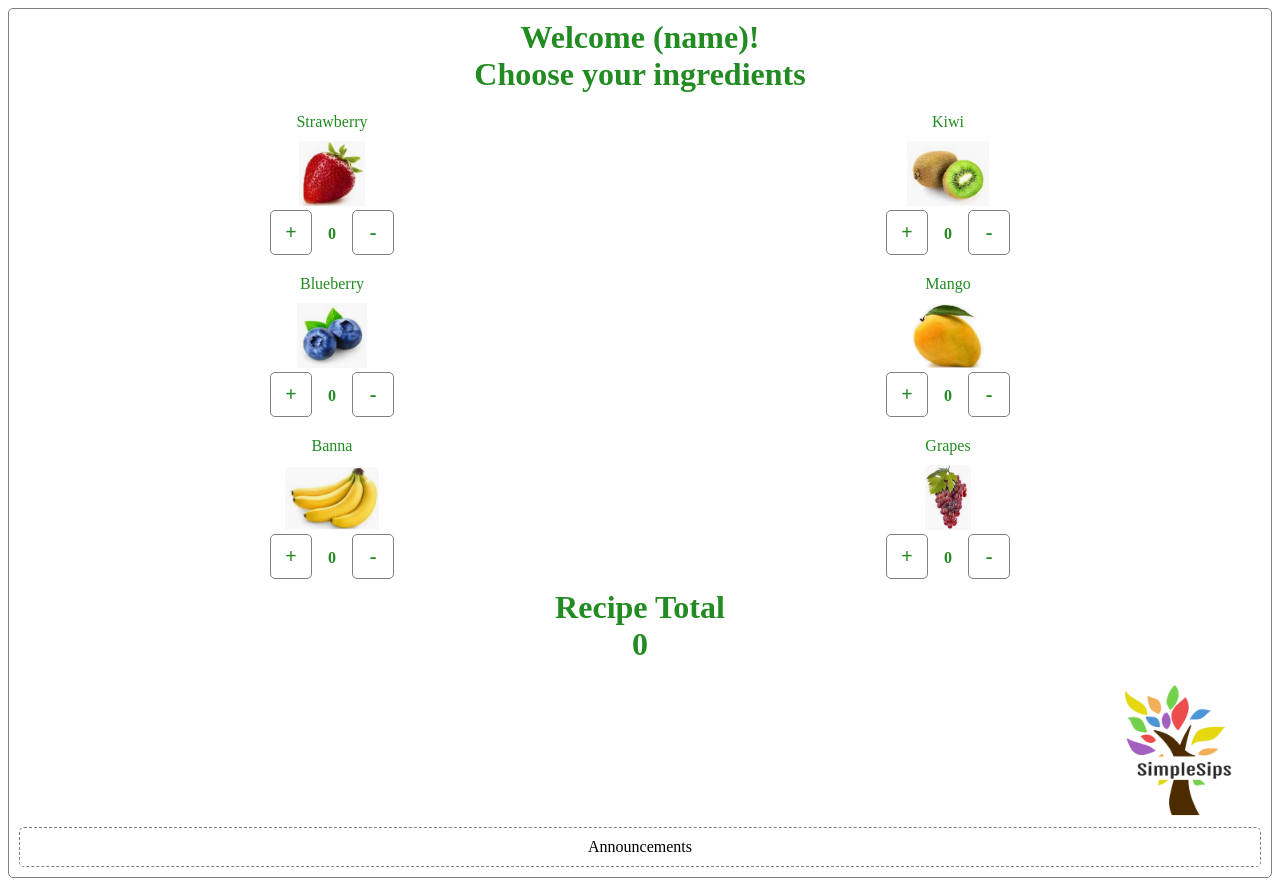
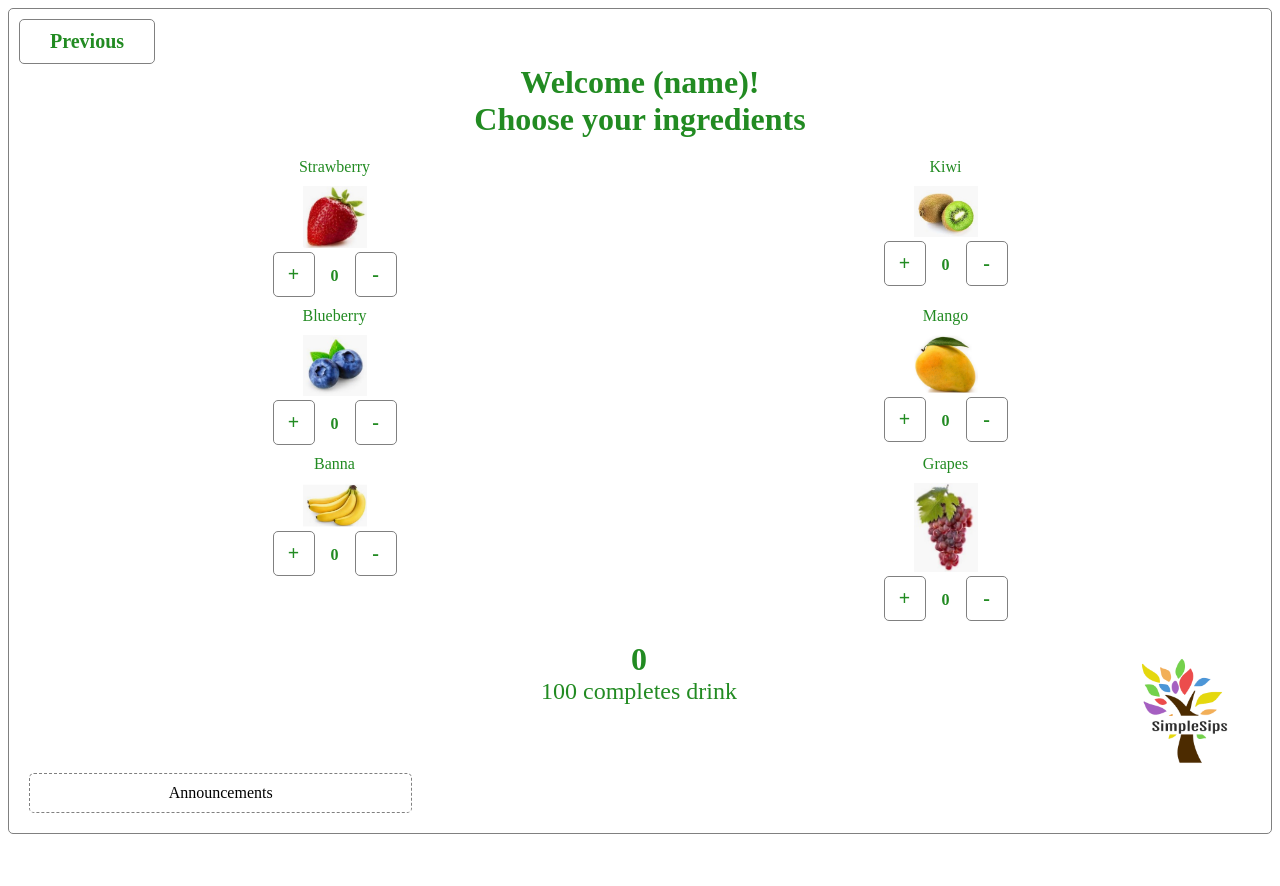
Before and after one commit to mukmalone/SimpleSips, a React (Create React App) app in the folder gui/: page /buildDrink in a window 1280 px wide. After the commit the page ends 842 px from the top, so only its background shows below. Built offline with nearby package versions, Linux system fonts and the light colour scheme.

Commit message:
Added order summary and navigation

```diff
--- a/gui/src/components/App.js
+++ b/gui/src/components/App.js
@@ -3,6 +3,7 @@ import { Router, Route, Switch } from 'react-router-dom';
 import history from '../history';
 import StartScreen from './screens/StartScreen'
 import BuildDrinkScreen from './screens/BuildDrinkScreen';
+import OrderSummaryScreen from './screens/OrderSummaryScreen';
 import MetaMask from './MetaMask'
 
 class App extends React.Component {
@@ -13,6 +14,7 @@ class App extends React.Component {
                     <Switch>
                         <Route path="/" exact component={StartScreen} />
                         <Route path="/buildDrink" exact component={BuildDrinkScreen} />
+                        <Route path="/orderSummary" exact component={OrderSummaryScreen} />
                         <Route path="/metaMask" exact component={MetaMask} />
                     </Switch>
                 </Router>
--- a/gui/src/components/DrinkGauge.js
+++ b/gui/src/components/DrinkGauge.js
@@ -5,8 +5,8 @@ class DrinkGauge extends React.Component {
     render() {
         return (
             <div>
-                <h1>Recipe Total</h1>
                 <h1>{this.props.recipeTotal}</h1>
+                <h2>100 completes drink</h2>
             </div>
         );
     }
--- a/gui/src/components/screens/BuildDrinkScreen.js
+++ b/gui/src/components/screens/BuildDrinkScreen.js
@@ -5,56 +5,50 @@ import Announcements from '../Announcements';
 import Logo from '../Logo';
 import IngredientControl from '../IngredientControl';
 import DrinkGauge from '../DrinkGauge';
+import history from '../../history';
 
 class BuildDrinkScreen extends React.Component {
-    state = {
-        recipeTotal: 0,
-        ingredientOneTotal: 0,
-        ingredientTwoTotal: 0,
-        incredientThreeTotal: 0,
-        ingredientFourTotal: 0,
-        ingredientFiveTotal: 0,
-        ingredientSixTotal: 0
-    };
 
-    incrementRecipeTotal = (ingredientTotal, item) => {
-        console.log(ingredientTotal + " " + item);
-        if (item = "grid-item1") {
-            this.setState({ ingredientOneTotal: ingredientTotal });
-        } else if (item = "grid-item2") {
-            this.setState({ ingredientTwoTotal: ingredientTotal });
-        } else if (item = "grid-item3") {
-            this.setState({ ingredientThreeTotal: ingredientTotal });
-        } else if (item = "grid-item4") {
-            this.setState({ ingredientFourTotal: ingredientTotal });
-        } else if (item = "grid-item5") {
-            this.setState({ ingredientFiveTotal: ingredientTotal });
-        } else if (item = "grid-item6") {
-            this.setState({ ingredientSixTotal: ingredientTotal });
+    previousScreen() {
+        history.push('/');
+    }
+    nextScreen() {
+        history.push('/ordersummary');
+    }
+    renderDrinkStatus() {
+        if (this.props.recipeTotal === 100) {
+            return <div className="navigation-button" onClick={this.nextScreen}>Next</div>;
+        } else {
+            return (<DrinkGauge recipeTotal={this.props.recipeTotal} />);
         }
-        let recipeTotal = this.state.ingredientOneTotal + this.state.ingredientTwoTotal + this.state.incredientThreeTotal + this.state.ingredientFourTotal + this.state.ingredientFiveTotal + this.state.ingredientSixTotal;
-        console.log(recipeTotal);
-        console.log(this.state);
-        this.setState({ recipeTotal });
     }
 
     render() {
         return (
             <div className="body">
+                <div className="navigation-button" onClick={this.previousScreen}>Previous</div>
                 <h1>Welcome (name)!</h1>
                 <h1>Choose your ingredients</h1>
 
                 <div className="grid-container">
-                    <IngredientControl recipeTotal={this.state.recipeTotal} class="ingredientOne" src={require('../images/strawberry.jpg')} id="Strawberry" onIncrement={this.incrementRecipeTotal} />
-                    <IngredientControl recipeTotal={this.state.recipeTotal} class="ingredientTwo" src={require('../images/kiwi.jpg')} id="Kiwi" onIncrement={this.incrementRecipeTotal} />
-                    <IngredientControl recipeTotal={this.state.recipeTotal} class="ingredientThree" src={require('../images/blueberry.jpg')} id="Blueberry" onIncrement={this.incrementRecipeTotal} />
-                    <IngredientControl recipeTotal={this.state.recipeTotal} class="ingredientFour" src={require('../images/mango.jpg')} id="Mango" onIncrement={this.incrementRecipeTotal} />
-                    <IngredientControl recipeTotal={this.state.recipeTotal} class="ingredientFive" src={require('../images/banna.jpg')} id="Banna" onIncrement={this.incrementRecipeTotal} />
-                    <IngredientControl recipeTotal={this.state.recipeTotal} class="ingredientSix" src={require('../images/grapes.jpg')} id="Grapes" onIncrement={this.incrementRecipeTotal} />
+                    <IngredientControl class="ingredientOne" src={require('../images/strawberry.jpg')} id="Strawberry" />
+                    <IngredientControl class="ingredientTwo" src={require('../images/kiwi.jpg')} id="Kiwi" />
+                    <IngredientControl class="ingredientThree" src={require('../images/blueberry.jpg')} id="Blueberry" />
+                    <IngredientControl class="ingredientFour" src={require('../images/mango.jpg')} id="Mango" />
+                    <IngredientControl class="ingredientFive" src={require('../images/banna.jpg')} id="Banna" />
+                    <IngredientControl class="ingredientSix" src={require('../images/grapes.jpg')} id="Grapes" />
                 </div>
-                <DrinkGauge recipeTotal={this.props.recipeTotal} />
-                <Logo />
-                <Announcements />
+                <div className="grid-container">
+                    <div className="grid-status">
+                        {this.renderDrinkStatus()}
+                    </div>
+                    <div className="grid-logo">
+                        <Logo />
+                    </div>
+                    <div className="grid-announcements">
+                        <Announcements />
+                    </div>
+                </div>
             </div>
         );
     }
--- /dev/null
+++ b/gui/src/components/screens/OrderSummaryScreen.js
@@ -0,0 +1,47 @@
+import React from 'react';
+import { connect } from 'react-redux';
+import Announcements from '../Announcements';
+import Logo from '../Logo';
+import '../style.css';
+import history from '../../history';
+
+
+class OrderSummary extends React.Component {
+    previousScreen() {
+        history.push('/builddrink');
+    }
+
+    render() {
+
+        return (
+            <div className="body">
+                <div className="navigation-button" onClick={this.previousScreen}>Previous</div>
+                <div>Ingredient One: {this.props.ingredientOne}</div>
+                <div>Ingredient Two: {this.props.ingredientTwo}</div>
+                <div>Ingredient Three: {this.props.ingredientThree}</div>
+                <div>Ingredient Four: {this.props.ingredientFour}</div>
+                <div>Ingredient Five: {this.props.ingredientFive}</div>
+                <div>Ingredient Six: {this.props.ingredientSix}</div>
+                <div className="grid-logo">
+                    <Logo />
+                </div>
+                <div className="grid-announcements">
+                    <Announcements />
+                </div>
+            </div>
+        );
+    }
+}
+
+const mapStateToProps = state => {
+    return {
+        ingredientOne: state.drink.ingredientOne,
+        ingredientTwo: state.drink.ingredientTwo,
+        ingredientThree: state.drink.ingredientThree,
+        ingredientFour: state.drink.ingredientFour,
+        ingredientFive: state.drink.ingredientFive,
+        ingredientSix: state.drink.ingredientSix
+    }
+}
+
+export default connect(mapStateToProps, { })(OrderSummary);
--- a/gui/src/components/screens/StartScreen.js
+++ b/gui/src/components/screens/StartScreen.js
@@ -2,8 +2,12 @@ import React from 'react';
 import '../style.css';
 import Announcements from '../Announcements';
 import Logo from '../Logo';
+import history from '../../history';
 
 class StartScreen extends React.Component {
+    nextScreen() {
+        history.push('/builddrink');
+    }
     render() {
         return (
             <div className="body">
@@ -12,8 +16,15 @@ class StartScreen extends React.Component {
                     <img className="pictures" alt="Drink 1" src={require('../images/drink-1.jpg')}></img>
                     <img className="pictures" alt="Drink 2" src={require('../images/drink-2.jpg')}></img>
                 </div>
-                <Logo />
-                <Announcements />
+                <div className="start-navigation">
+                    <div className="navigation-button" onClick={this.nextScreen}>Next</div>
+                </div>
+                <div className="grid-logo">
+                    <Logo />
+                </div>
+                <div className="grid-announcements">
+                    <Announcements />
+                </div>
             </div>
         );
     }
--- a/gui/src/components/style.css
+++ b/gui/src/components/style.css
@@ -15,6 +15,12 @@ h1{
     margin:0px;
     font-weight:700;
 }
+h2 {
+    color: forestgreen;
+    text-align: center;
+    margin:0px;
+    font-weight: 400;
+}
 
 .picture-box {
     text-align:center;
@@ -23,18 +29,18 @@ h1{
 
 .pictures {
     display: inline-block;
-    height: 60vh;
-    width: auto;
+    width: 15vw;
+    height: auto;
 }
 
 .logo-box{
     text-align:right;
 }
 
-.logo{
-    display:inline-block;
-    height:20vh;
-    width:auto;
+.logo {
+    display: inline-block;
+    width: 10vw;
+    height: auto;
 }
 
 .announcements{
@@ -49,7 +55,24 @@ h1{
 .grid-container{
     padding:10px;
     display:grid;
-    grid-gap:10px;
+}
+
+.grid-status {
+    text-align: center;
+    grid-column-start: 2;
+    grid-column-end: 2;
+}
+
+.grid-logo {
+    text-align: center;
+    grid-column-start: 3;
+    grid-column-end: 3;
+}
+
+.grid-annoucements {
+    text-align: center;
+    grid-column-start: 1;
+    grid-column-end: 3;
 }
 
 .ingredientOne{
@@ -84,8 +107,8 @@ h1{
 }
 .fruit-pictures {
     display: inline-block;
-    height: 65px;
-    width: auto;
+    width:5vw;
+    height:auto;
 }
 
 .fruit-text {
@@ -123,3 +146,26 @@ h1{
     text-align: center;
     font-weight: 800;
 }
+
+.navigation-button {
+    display:inline-block;
+    text-align:center;
+    padding: 10px 30px;
+    width: auto;
+    border-style: solid;
+    border-width: 1px;
+    border-color: grey;
+    border-radius: 5px;
+    color: forestgreen;
+    font-size: 20px;
+    font-weight: 800;
+}
+
+    .navigation-button:hover {
+        background-color: forestgreen;
+        color: white;
+    }
+
+    .start-navigation{
+        text-align:center;
+    }
```
